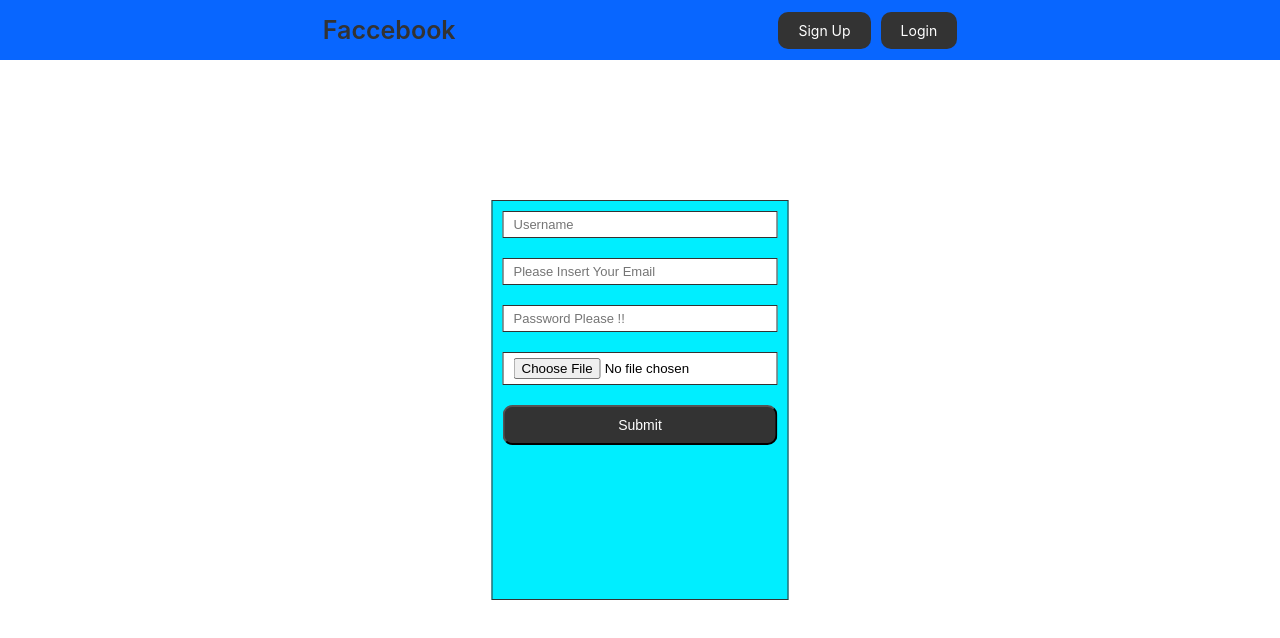
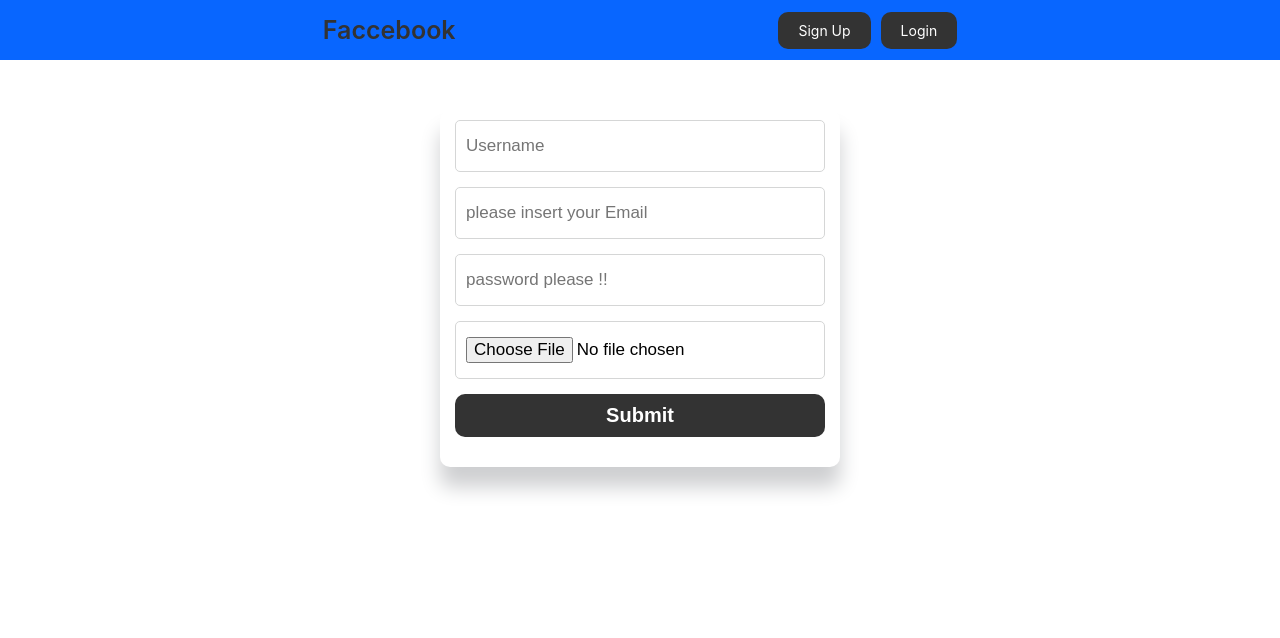
Before and after one commit to Fitsum1101/demo-socialmedia, a React (Create React App) app: page /signup in a window 1280 px wide. Shown: the top 638 px of the page. Built offline with nearby package versions, Linux system fonts and the light colour scheme.

Commit message:
styling the signup pae

```diff
--- a/src/compenents/Auth/Signup.module.css
+++ b/src/compenents/Auth/Signup.module.css
@@ -1,34 +1,73 @@
-.form {
+.container {
   display: flex;
   flex-direction: column;
-  max-width: 40rem;
-  height: 50vh;
-  margin: 0 auto;
-  gap: 2rem;
-  padding: 1rem;
-  border: 1px solid #333;
-  background-color: rgb(0, 238, 255);
-  position: absolute;
-  top: 50%;
-  left: 50%;
-  transform: translate(-50%, -50%);
+  align-items: center;
+  padding: 4rem;
+  background-color: #f2f4f7;
+  height: 90vh;
+  align-items: center;
+}
+ .hero{
+  display: flex;
+  flex-direction: column;
+  align-items: center;
+}
+ .hero h1 {
+  font-size: 3rem;
+  color: #333;
+}
+ .hero p {
+  font-size: 1.3rem;
+  font-weight: 400;
+}
+ .form {
+  display: flex;
+  flex-direction: column;
+  justify-content: center;
+  flex-basis: 25%;
+  gap: 1.5rem;
+  padding: 1rem 1.5rem;
+  background-color: #fff;
+  box-shadow: 0 2rem 2rem #cecfd1;
+  border-radius: 1rem;
+  width: 40rem;
+  margin: 5rem auto;
 }
 
-.form input {
-  border: 1px solid #333;
-  padding: 0.5rem 1rem;
-  background-color: #fff;
+ .form p {
+  padding: 1rem;
+  font-size: 2rem;
+  text-align: center;
 }
-.form input::placeholder {
-  text-transform: capitalize;
-  font-size: 1.3rem;
+
+ .form .error {
+  border: 1px solid #e66d4d;
+  background-color: #ffebe8;
+  font-size: 1.5rem;
+  color: #333;
   font-weight: 500;
 }
-.form textarea {
-  height: 15rem;
-  padding: 1rem;
+
+ .form input {
+  padding: 1.5rem 1rem;
+  border: 1px solid #d5d6d6;
+  border-radius: 0.5rem;
+  font-weight: 500;
+  font-size: 1.7rem;
+}
+ .form input::placeholder {
+  font-size: 1.7rem;
 }
 
-/* .form button {
-  align-self: flex-end;
-} */
+ .form button {
+  border: none;
+  font-size: 2rem;
+  font-weight: 600;
+  transition: all 0.3s;
+  margin-bottom: 2rem;
+}
+
+ .form button:hover {
+  background-color: #0562dbee;
+  color: #fff;
+}
```
